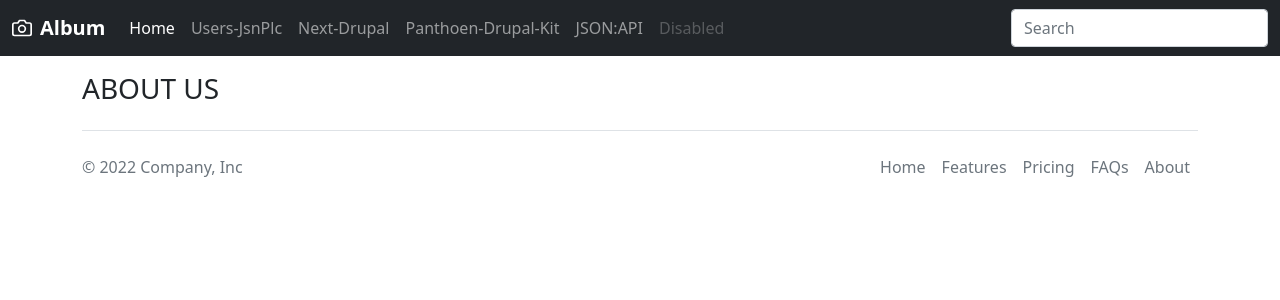
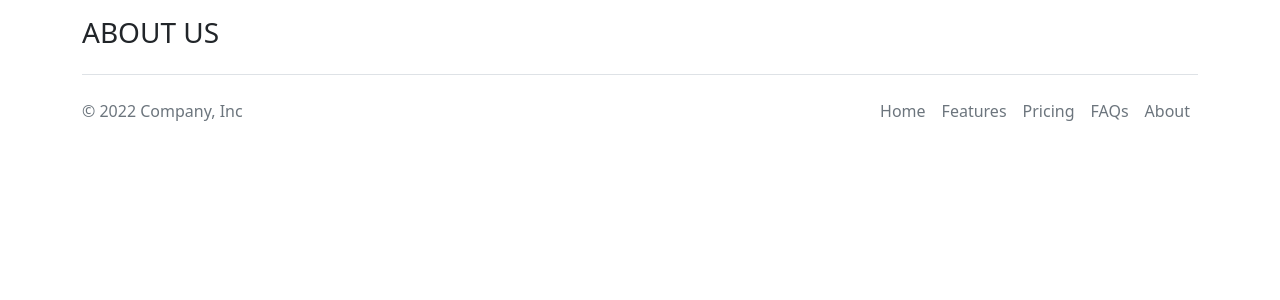
Before and after one commit to jahidul-rassel/jahidul-all-in-one-1, a Next.js app: page /cms/AboutUs in a window 1280 px wide. Shown: the top 300 px of the page. Built offline with nearby package versions, Linux system fonts and the light colour scheme.

Commit message:
test fix

```diff
--- a/components/Header.jsx
+++ b/components/Header.jsx
@@ -1,8 +1,10 @@
 import React from 'react'
-import Navbar from './navbar'
+//import Navbar from './navbar'
 
 export default function Header() {
   return (
-    <Navbar></Navbar>
+    <div>
+      { /*  } <Navbar></Navbar> { */ }
+    </div>
   )
 }
```
